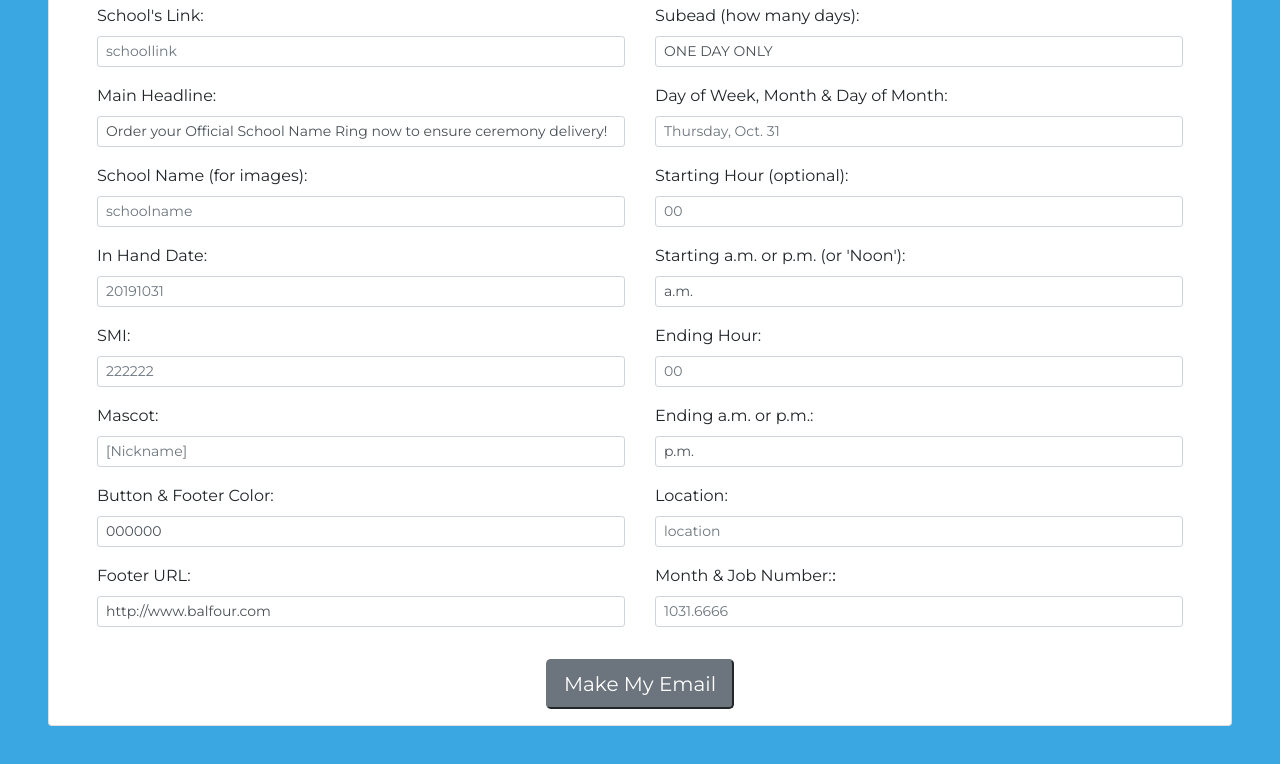
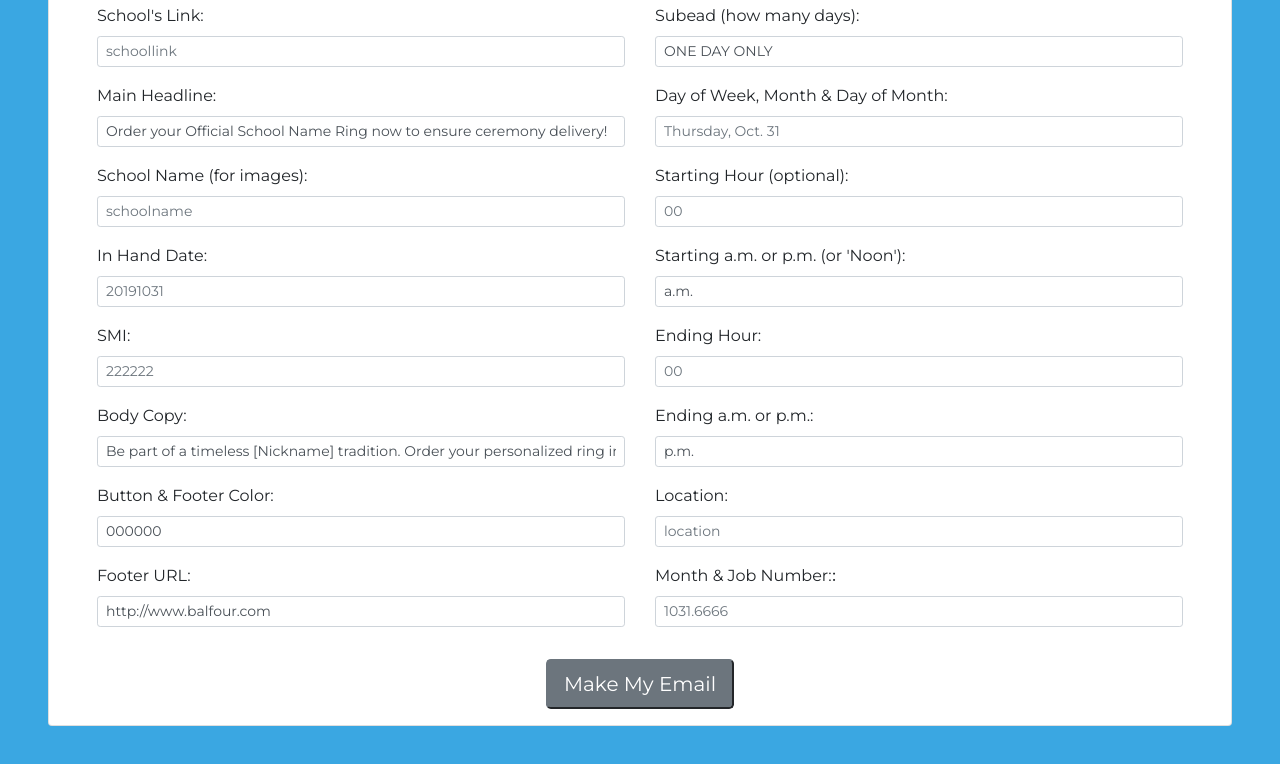
Before and after one commit to thewly/OSWEmail, a website: page public/form.html in a window 1280 px wide. Shown: the part 136-900 px from the top of the page. Drawn offline with nearby package versions, Linux system fonts and the light colour scheme.

Commit message:
fixed form field

```diff
--- a/app.js
+++ b/app.js
@@ -63,7 +63,7 @@ app.get('/replace', (req, res) => {
     result = result.replace('Order your Official [School] Ring to ensure ceremony delivery!', req.query.schoolnamehead);
     result = result.replace(UTMregex, req.query.UTM);
     result = result.replace(SMIregex, req.query.SMI);
-    result = result.replace('[Nickname]', req.query.nickname);
+    result = result.replace('Be part of a timeless [Nickname] tradition. Order your personalized ring in time for graduation to show your pride and celebrate your success with fellow classmates.', req.query.nickname);
     result = result.replace('ONE DAY ONLY', req.query.days);
     result = result.replace('**Day**, **Month** **#**', req.query.day);
     // result = result.replace('**Month**', req.query.month);
--- a/public/form.html
+++ b/public/form.html
@@ -64,8 +64,8 @@
                   <input type="text" id="SMI" name="SMI" class="form-control form-control-sm" placeholder="222222">
                 </div>
                 <div class="space">
-                  <label for="nickname">Mascot:</label>
-                  <input type="text" id="nickname" name="nickname" class="form-control form-control-sm" placeholder="[Nickname]">
+                  <label for="nickname">Body Copy:</label>
+                  <input type="text" id="nickname" name="nickname" class="form-control form-control-sm" value="Be part of a timeless [Nickname] tradition. Order your personalized ring in time for graduation to show your pride and celebrate your success with fellow classmates.">
                 </div>
                 <div class="space">
                   <label for="buttoncolor">Button & Footer Color:</label>
```
